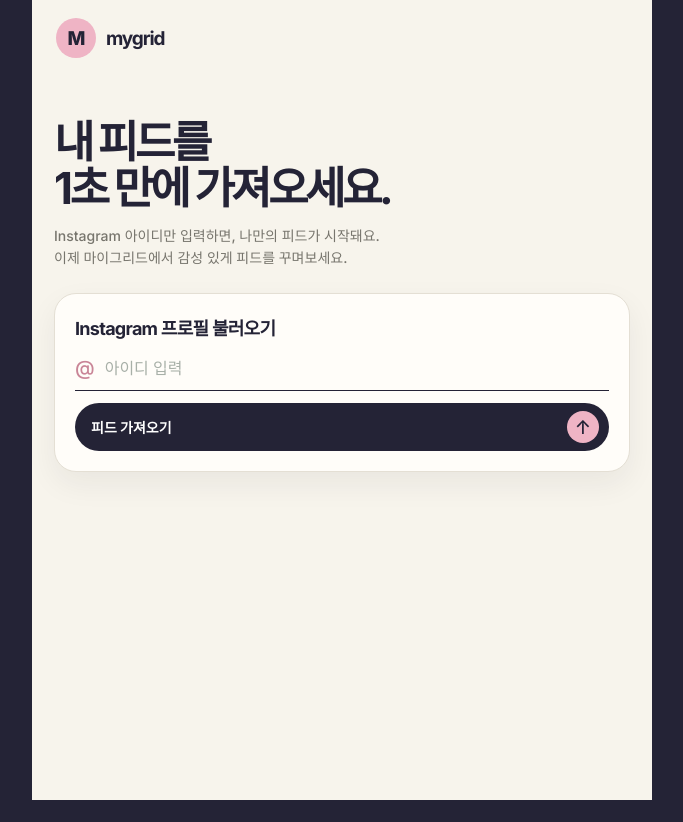
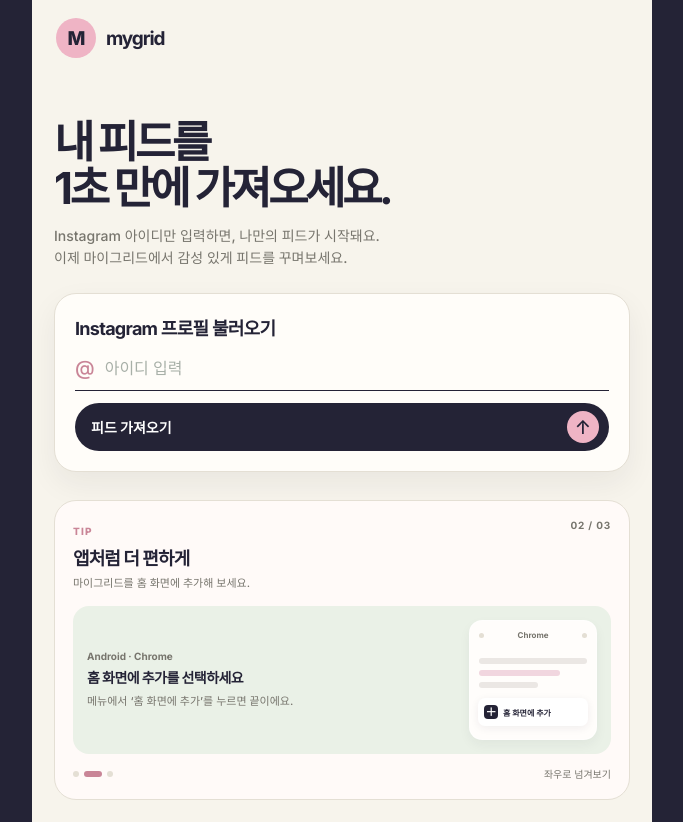
Before and after one commit to onlybyjack/mygrid, a Next.js app: page /home in a window 1280 px wide. Shown: the whole page, without its empty margins (298-981 px from the left). Before the commit the page ends 800 px from the top, so only its background shows below. Built offline with nearby package versions, Linux system fonts and the light colour scheme.

Commit message:
Add animated home screen tips

```diff
--- a/app/globals.css
+++ b/app/globals.css
@@ -33,6 +33,39 @@
 .primary b { overflow:hidden; white-space:nowrap; text-overflow:ellipsis; font-size:14px; }
 .primary span { width:32px; height:32px; display:grid; place-items:center; flex:none; border-radius:50%; color:var(--ink); background:var(--accent); font-size:19px; }
 .primary:disabled { opacity:.55; }
+.install-tip { margin-top:28px; padding:18px; border:1px solid var(--line); border-radius:22px; background:#fffaf8; }
+.tip-heading { display:flex; align-items:flex-start; justify-content:space-between; gap:14px; }
+.tip-heading small { color:var(--orange); font-size:10px; font-weight:800; letter-spacing:.12em; }
+.tip-heading h2 { margin:5px 0 4px; font-size:18px; letter-spacing:-.05em; }
+.tip-heading p { margin:0; color:var(--muted); font-size:11px; }
+.tip-heading > b { flex:none; color:var(--muted); font-size:10px; letter-spacing:.08em; }
+.tip-slider { overflow:hidden; margin-top:16px; border-radius:16px; touch-action:pan-y; }
+.tip-slide { min-height:148px; display:grid; grid-template-columns:minmax(0, 1fr) 128px; gap:12px; padding:14px; animation:tip-enter .35s ease both; }
+.tip-ios { background:#f8e9ef; }
+.tip-android { background:#eaf1e7; }
+.tip-done { background:#e9e9f4; }
+.tip-copy { display:flex; min-width:0; flex-direction:column; justify-content:center; }
+.tip-copy small { margin-bottom:7px; color:var(--muted); font-size:10px; font-weight:700; }
+.tip-copy strong { font-size:14px; line-height:1.3; letter-spacing:-.04em; }
+.tip-copy p { margin:7px 0 0; color:var(--muted); font-size:11px; line-height:1.45; }
+.tip-visual { position:relative; min-height:120px; overflow:hidden; padding:9px; border:1px solid #ffffffaa; border-radius:13px; background:#fffdfb; box-shadow:0 5px 12px #2423360d; }
+.tip-device-bar { display:flex; align-items:center; justify-content:space-between; color:var(--muted); font-size:8px; font-weight:700; }
+.tip-device-bar i { width:5px; height:5px; display:block; border-radius:50%; background:var(--line); }
+.tip-screen-lines { display:grid; gap:6px; margin-top:18px; }
+.tip-screen-lines i { display:block; height:6px; border-radius:4px; background:#ebe7e4; }
+.tip-screen-lines i:nth-child(2) { width:75%; background:#f1d6df; }
+.tip-screen-lines i:nth-child(3) { width:55%; }
+.tip-share { position:absolute; right:11px; bottom:14px; width:27px; height:27px; display:grid; place-items:center; border-radius:50%; color:var(--ink); background:var(--accent); font-size:18px; font-weight:500; }
+.tip-menu-item { position:absolute; right:8px; bottom:13px; left:8px; display:flex; align-items:center; gap:5px; padding:7px 6px; border-radius:7px; color:var(--ink); background:#fff; font-size:8px; font-weight:700; box-shadow:0 2px 8px #24233612; }
+.tip-menu-item span { width:14px; height:14px; display:grid; place-items:center; border-radius:4px; color:#fff; background:var(--ink); font-size:11px; line-height:1; }
+.tip-app-icon { position:absolute; top:30px; right:27px; display:grid; width:51px; height:51px; place-items:center; border-radius:15px; color:var(--ink); background:var(--accent); font-size:23px; font-weight:800; box-shadow:0 7px 14px #24233618; }
+.tip-app-icon small { position:absolute; top:57px; color:var(--ink); font-size:8px; font-weight:700; }
+.tip-footer { display:flex; align-items:center; justify-content:space-between; margin-top:12px; }
+.tip-footer > span { color:var(--muted); font-size:10px; }
+.tip-dots { display:flex; gap:5px; }
+.tip-dots button { width:6px; height:6px; padding:0; border:0; border-radius:50%; background:var(--line); }
+.tip-dots button.active { width:18px; border-radius:5px; background:var(--orange); }
+@keyframes tip-enter { from { opacity:.25; transform:translateX(16px); } to { opacity:1; transform:translateX(0); } }
 .help-toggle { width:100%; display:flex; align-items:center; justify-content:space-between; margin-top:14px; padding:14px 2px; border:0; color:var(--ink); background:transparent; font-size:12px; font-weight:700; }
 .help-toggle b { width:22px; height:22px; display:grid; place-items:center; border:1px solid var(--line); border-radius:50%; color:var(--muted); font-size:16px; font-weight:500; }
 .help-panel { padding:17px; border:1px solid var(--line); border-radius:18px; background:#edf2e9; }
--- a/app/home/page.tsx
+++ b/app/home/page.tsx
@@ -1,11 +1,17 @@
 "use client";
 
-import { ChangeEvent, FormEvent, useEffect, useMemo, useState } from "react";
+import { ChangeEvent, FormEvent, TouchEvent, useEffect, useMemo, useRef, useState } from "react";
 import { deleteDraftPhoto, readDraftPhotos, saveDraftPhotos } from "../../lib/instagram-export";
 
 type Post = { id: string; image: string; draft?: boolean };
 type Profile = { fullName?: string; avatar?: string; followers?: number; following?: number };
 type SavedProfile = { username: string; posts: Post[]; profile: Profile; partial?: boolean };
+
+const INSTALL_TIPS = [
+  { kind: "ios", platform: "iPhone · Safari", title: "공유 버튼을 눌러보세요", description: "Safari 하단의 공유 아이콘을 선택하세요." },
+  { kind: "android", platform: "Android · Chrome", title: "홈 화면에 추가를 선택하세요", description: "메뉴에서 ‘홈 화면에 추가’를 누르면 끝이에요." },
+  { kind: "done", platform: "mygrid 앱", title: "이제 앱처럼 열어보세요", description: "홈 화면의 mygrid 아이콘에서 바로 시작할 수 있어요." },
+] as const;
 
 const PROFILE_KEY = "mygrid:web-profile";
 
@@ -66,6 +72,8 @@
   const [message, setMessage] = useState("");
   const [selectedPost, setSelectedPost] = useState<Post | null>(null);
   const [hydrated, setHydrated] = useState(false);
+  const [activeTip, setActiveTip] = useState(0);
+  const tipStartX = useRef<number | null>(null);
 
   useEffect(() => {
     let mounted = true;
@@ -94,6 +102,11 @@
 
   useEffect(() => {
     if ("serviceWorker" in navigator) void navigator.serviceWorker.register("/sw.js").catch(() => undefined);
+  }, []);
+
+  useEffect(() => {
+    const timer = window.setInterval(() => setActiveTip((current) => (current + 1) % INSTALL_TIPS.length), 5000);
+    return () => window.clearInterval(timer);
   }, []);
 
   useEffect(() => {
@@ -172,6 +185,22 @@
     }
   }
 
+  function moveTip(direction: number) {
+    setActiveTip((current) => (current + direction + INSTALL_TIPS.length) % INSTALL_TIPS.length);
+  }
+
+  function startTipSwipe(event: TouchEvent<HTMLDivElement>) {
+    tipStartX.current = event.touches[0]?.clientX ?? null;
+  }
+
+  function endTipSwipe(event: TouchEvent<HTMLDivElement>) {
+    if (tipStartX.current === null) return;
+    const distance = (event.changedTouches[0]?.clientX ?? tipStartX.current) - tipStartX.current;
+    tipStartX.current = null;
+    if (Math.abs(distance) < 40) return;
+    moveTip(distance < 0 ? 1 : -1);
+  }
+
   if (!hydrated) {
     return <main className="splash-page" aria-label="MyGrid 불러오는 중" aria-busy="true">
       <div className="splash-logo">M</div>
@@ -191,6 +220,21 @@
           {message && <div className="error" role="alert">{message}</div>}
           <button className="primary" type="submit" disabled={loading}><b>{loading ? "피드 불러오는 중…" : "피드 가져오기"}</b><span>↑</span></button>
         </form>
+        <section className="install-tip" aria-label="홈 화면에 추가하는 방법">
+          <div className="tip-heading"><div><small>TIP</small><h2>앱처럼 더 편하게</h2><p>마이그리드를 홈 화면에 추가해 보세요.</p></div><b>{String(activeTip + 1).padStart(2, "0")} / {String(INSTALL_TIPS.length).padStart(2, "0")}</b></div>
+          <div className="tip-slider" onTouchStart={startTipSwipe} onTouchEnd={endTipSwipe}>
+            {(() => { const tip = INSTALL_TIPS[activeTip]; return <article className={`tip-slide tip-${tip.kind}`} key={tip.kind}>
+              <div className="tip-copy"><small>{tip.platform}</small><strong>{tip.title}</strong><p>{tip.description}</p></div>
+              <div className="tip-visual" aria-hidden="true">
+                <div className="tip-device-bar"><i /> <span>{tip.kind === "ios" ? "Safari" : tip.kind === "android" ? "Chrome" : "mygrid"}</span><i /></div>
+                {tip.kind === "ios" && <><div className="tip-screen-lines"><i /><i /><i /></div><div className="tip-share">↑</div></>}
+                {tip.kind === "android" && <><div className="tip-screen-lines"><i /><i /><i /></div><div className="tip-menu-item"><span>＋</span> 홈 화면에 추가</div></>}
+                {tip.kind === "done" && <div className="tip-app-icon">M<small>mygrid</small></div>}
+              </div>
+            </article>; })()}
+          </div>
+          <div className="tip-footer"><div className="tip-dots">{INSTALL_TIPS.map((tip, index) => <button key={tip.kind} type="button" className={index === activeTip ? "active" : ""} aria-label={`${index + 1}단계 보기`} aria-current={index === activeTip} onClick={() => setActiveTip(index)} />)}</div><span>좌우로 넘겨보기</span></div>
+        </section>
       </section>
     </main>;
   }
```
